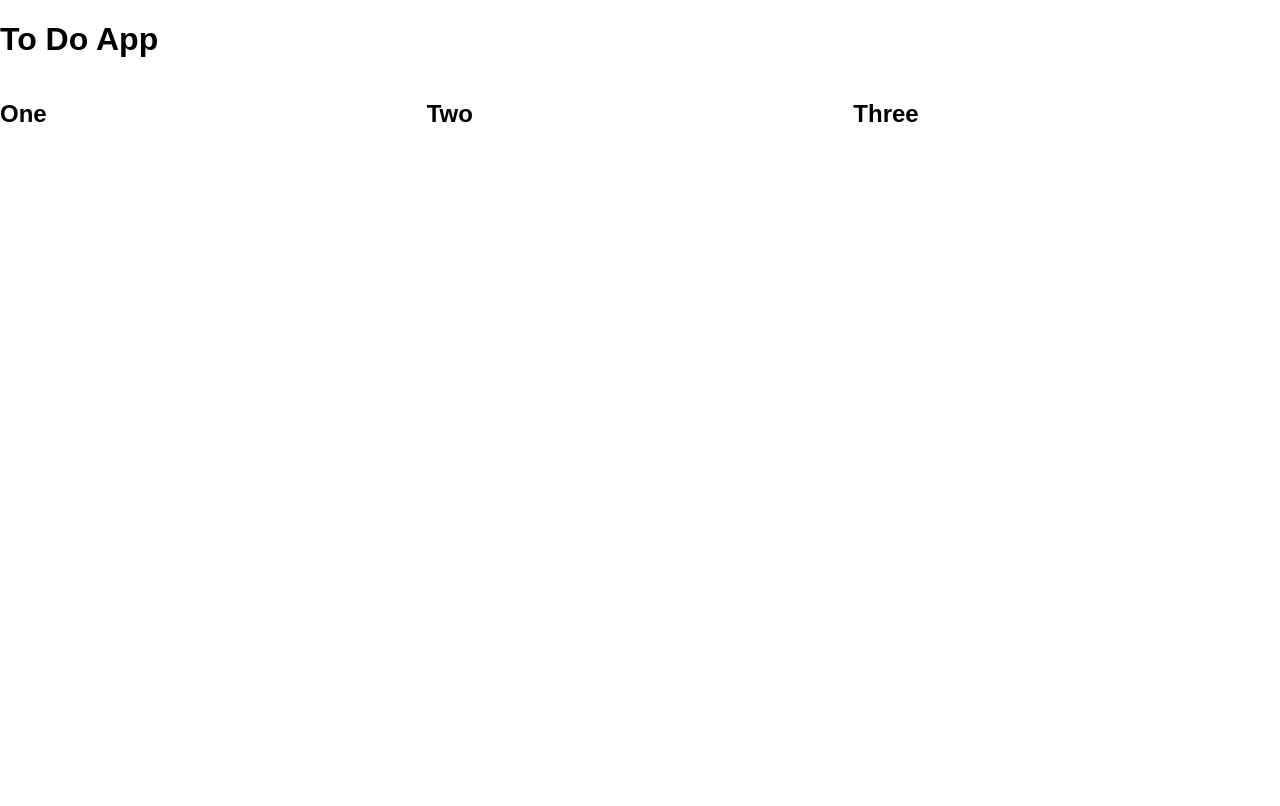
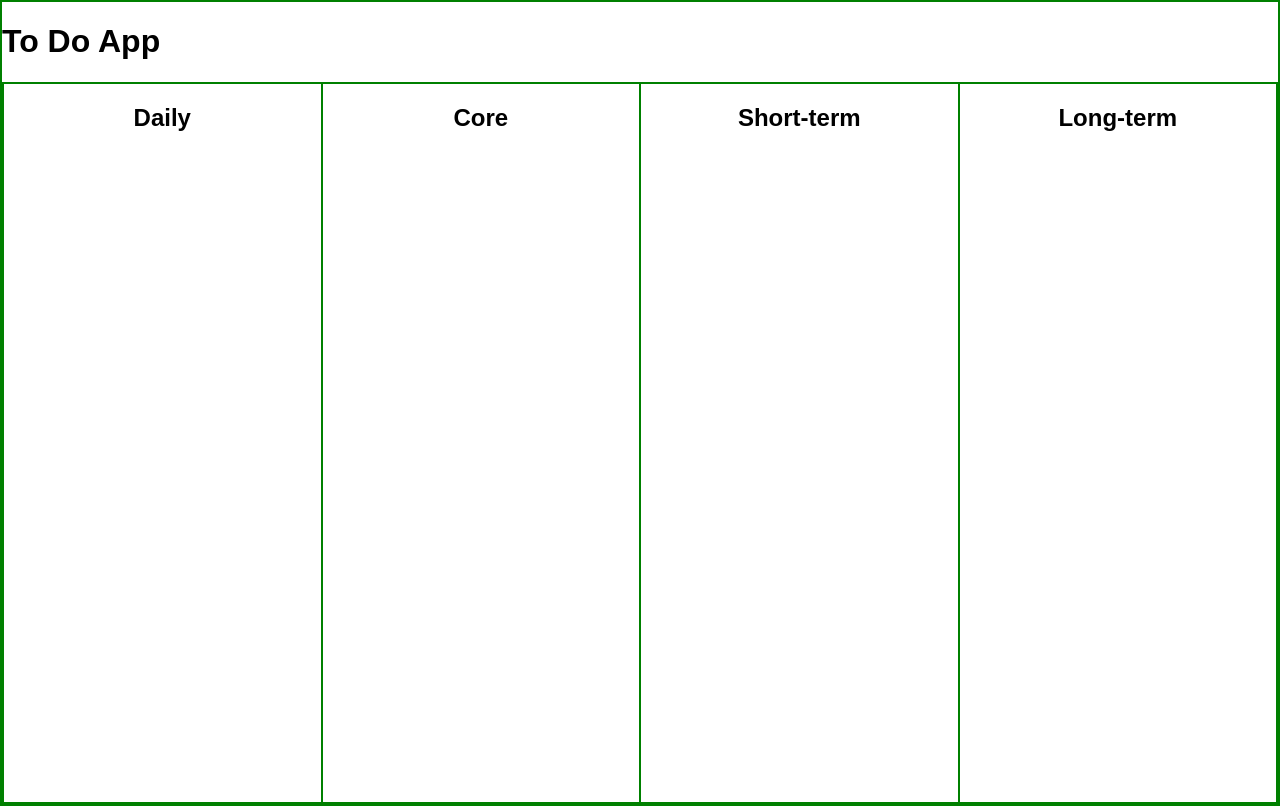
Before and after one commit to mattwong59/to-do-app, a React (Create React App) app in the folder client/: page / in a window 1280 px wide. Built offline with nearby package versions, Linux system fonts and the light colour scheme.

Commit message:
Add column headers for all 4 task columns

```diff
--- a/client/src/App.css
+++ b/client/src/App.css
@@ -1,4 +1,14 @@
 .columns {
   display: grid;
-  grid-template-columns: 1fr 1fr 1fr;
+  grid-template-columns: 1fr 1fr 1fr 1fr;
+  grid-template-rows: 90vh;
 }
+
+h2 {
+  display: flex;
+  justify-content: center;
+}
+
+div {
+  border: 1px solid green;
+}
--- a/client/src/App.js
+++ b/client/src/App.js
@@ -7,10 +7,25 @@ class App extends Component {
     return (
       <div className="App">
           <h1>To Do App</h1>
+          <form>
+
+          </form>
           <div className="columns">
-            <h2>One</h2>
-            <h2>Two</h2>
-            <h2>Three</h2>
+            <div>
+              <h2>Daily</h2>
+              {/* <input name="short term"> */}
+            </div>
+            <div>
+              <h2>Core</h2>
+            </div>
+            <div>
+              <h2>Short-term</h2>
+            </div>
+            <div>
+              <h2>Long-term</h2>
+            </div>
+
+
           </div>
       </div>
     );
```
